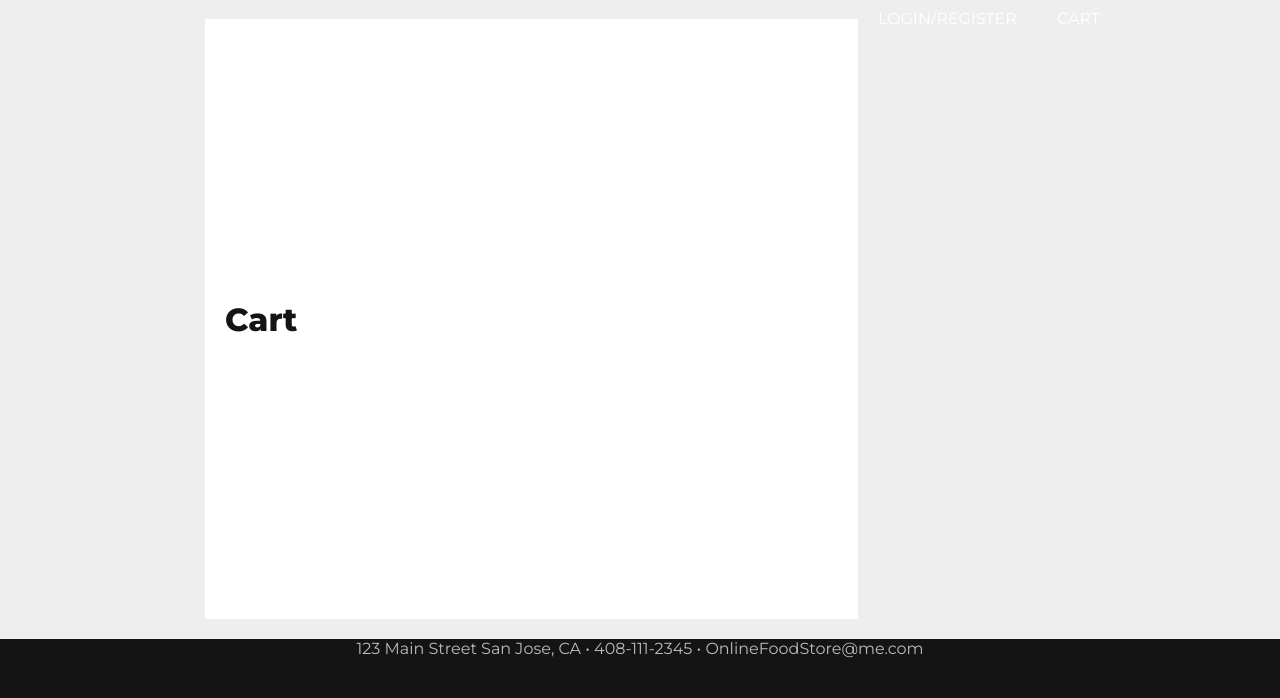
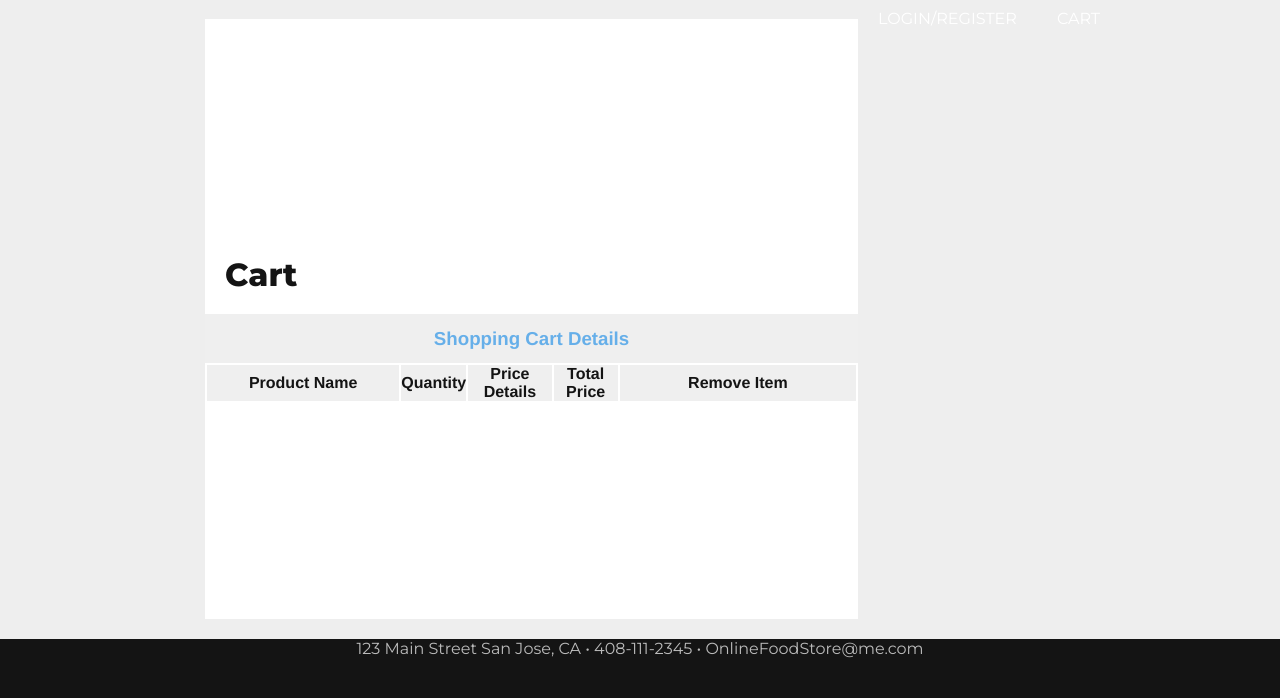
Before and after one commit to khtr9490/CMPE-131, a PHP site: page /frontend/cart.php in a window 1280 px wide. Shown: the part 81-779 px from the top of the page. Run offline with PHP 8.4, Linux system fonts and the light colour scheme; lists and menus that the app fills with data are empty.

Commit message:
Update cart.php

```diff
--- a/frontend/cart.php
+++ b/frontend/cart.php
@@ -1,3 +1,54 @@
+<?php
+  session_start();
+  $servername = "localhost";
+  $username = "root";
+  $password = "";
+  $db = "ecommerece";
+
+  // Create connection
+  $con = mysqli_connect($servername, $username, $password,$db);
+
+  if(isset($_POST["add"])){
+    if(isset($_SESSION["cart"])){
+      $item_array_id = array_column($_SESSION["cart"],"product_id");
+      if(!in_array($_GET["id"], $item_array_id)){
+        $count = count($_SESSION["cart"]);
+        $item_array = array(
+          'product_id' => $_GET["id"],
+          'item_name' =>$_POST["hidden_name"],
+          'product_price' => $_POST["hidden_price"],
+          'item_quantity' => $_POST["quantity"],
+        );
+        $_SESSION["cart"][$count] = $item_array;
+        echo '<script>window.location="cart.php"</script>';
+      } else {
+        echo '<script>alert("Product is already Added to Cart")</script>';
+        echo '<script>window.location="cart.php"</script>';
+      }
+    } else {
+      $item_array = array(
+        'product_id' => $_GET["id"],
+        'item_name' =>$_POST["hidden_name"],
+        'product_price' => $_POST["hidden_price"],
+        'item_quantity' => $_POST["quantity"],
+      );
+      $_SESSION["cart"][0] = $item_array;
+    }
+  }
+  if(isset($_GET["action"])){
+    if ($_GET['action']== "delete") {
+      foreach($_SESSION["cart"] as $keys => $value) {
+        if($value ["product_id"] == $_GET["id"]) {
+          unset($_SESSION["cart"][$keys]);
+          echo '<script>alert("Product has been removed...")</script>';
+          echo '<script>window.location="cart.php"</script>';
+        }
+      }
+    }
+  }
+?>
+
+
 <!DOCTYPE html>
 <html>
 <head>
@@ -32,15 +83,55 @@
         <div class="cart_tile">
             <div class="cart_title">
             <a>Cart</a>
+
+</div>
+       <div style="clear:both"> </div>
+       <h3 class="title2"> Shopping Cart Details</h3>
+       <div class="table-reponsive">
+         <table class="table table-bordered">
+         <tr>
+           <th width="30%">Product Name</th>
+           <th width="10%">Quantity</th>
+           <th width="13%">Price Details</th>
+           <th width="10%">Total Price</th>
+           <th widht="17%">Remove Item</th>
+
+         </tr>
+
+         <?php
+            if(!empty($_SESSION["cart"])) {
+              $total = 0;
+              foreach($_SESSION["cart"] as $key => $value) {
+                ?>
+                <tr>
+                  <td><?php echo $value["item_name"];?></td>
+                  <td><?php echo $value["item_quantity"];?></td>
+                  <td>$<?php echo $value["product_price"];?></td>
+                  <td>$<?php echo number_format($value["item_quantity"] * $value["product_price"], 2); ?></td>
+                  <td><a href="cart.php?action=delete&id=<?php echo $value["product_id"]; ?>"><span class="text-danger">Remove Item</span></a></td>
+                </tr>
+                <?php
+                $total = $total + ($value["item_quantity"] * $value["product_price"]);
+              }
+                 ?>
+
+                 <tr>
+                   <td colspan="3" align="right">Total</td>
+                   <th alight="right">$ <?php echo number_format($total, 2); ?></th>
+                   <td ></td>
+                 </tr>
+                 <?php
+
+            }
+          ?>
+        </table>
+
+       </div>
+     </div>
+
 </div>
 </div>
 </div>
-</div>
-
-
-
-
-
 
   <div class="footer";>
     <div class="inner_footer";>
```
